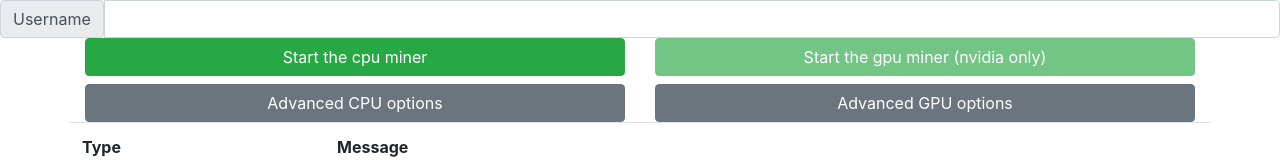
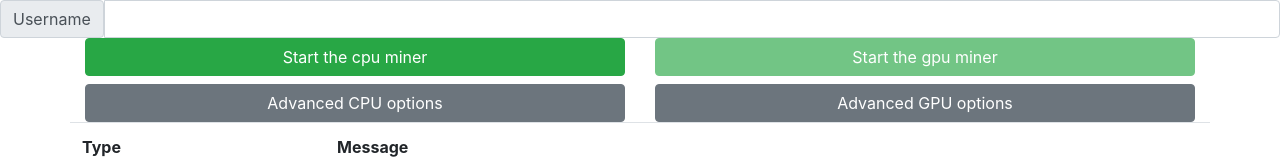
Before and after one commit to Robin-Sch/robinsch-miner, an Electron app: page html/main.html in a window 1280 px wide. Shown: the top 160 px of the page. Drawn offline with Linux system fonts and the light colour scheme; no server answers.

```diff
--- a/html/main.html
+++ b/html/main.html
@@ -21,7 +21,7 @@
                 <button type="button" class="btn btn-secondary btn-block" data-bs-toggle="modal" data-bs-target="#advancedcpu">Advanced CPU options</button>
             </div>
             <div class="col-xs-12 col-md-6">
-                <button disabled type="button" class="btn btn-success btn-block" id="start-miner-gpu" onclick="startMiner('gpu', false)">Start the gpu miner (nvidia only)</button>
+                <button disabled type="button" class="btn btn-success btn-block" id="start-miner-gpu" onclick="startMiner('gpu', false)">Start the gpu miner</button>
                 <button type="button" class="btn btn-secondary btn-block" data-bs-toggle="modal" data-bs-target="#advancedgpu">Advanced GPU options</button>
             </div>
         </div>
```
Also changed, not shown: README.md.
